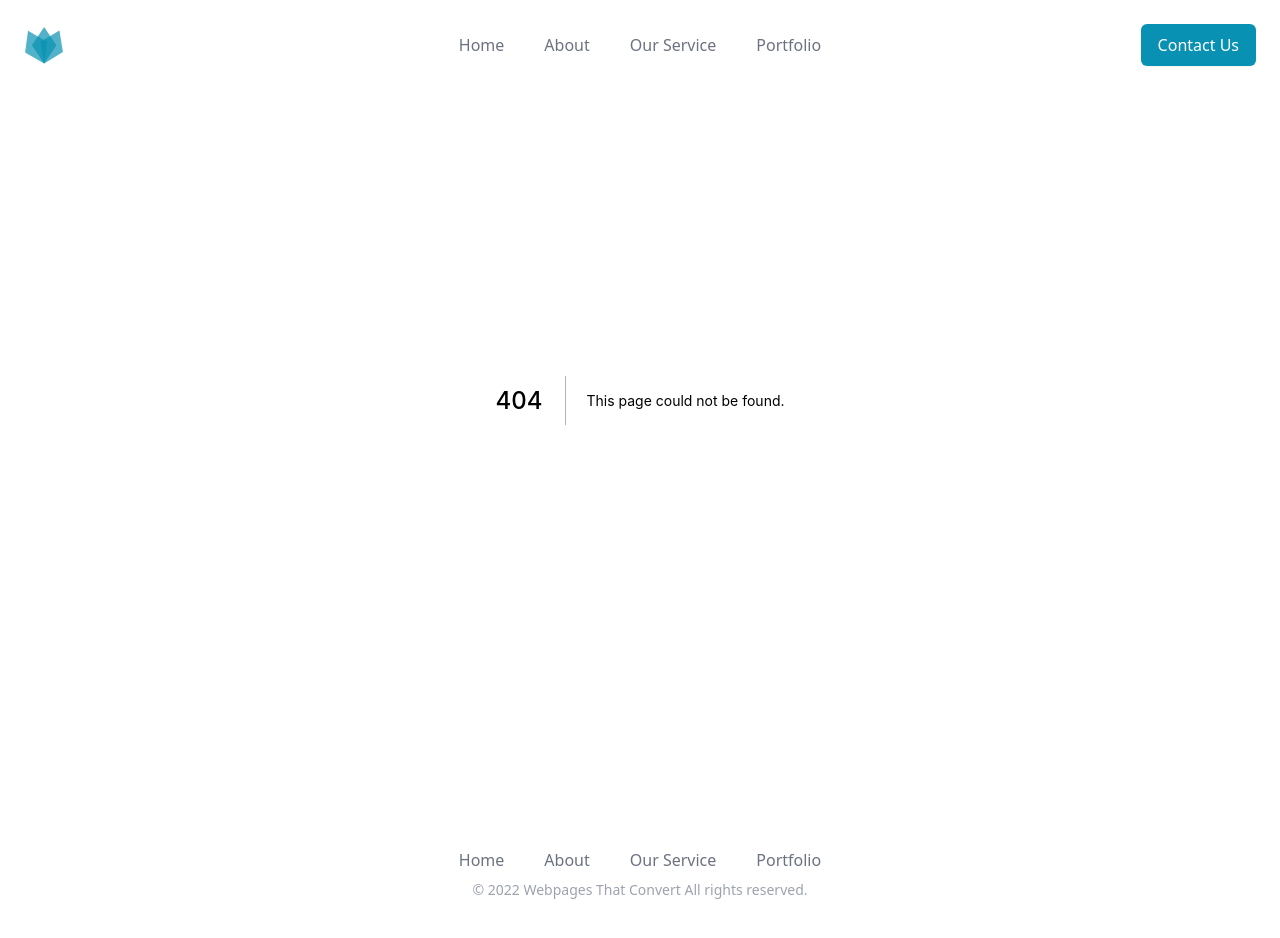
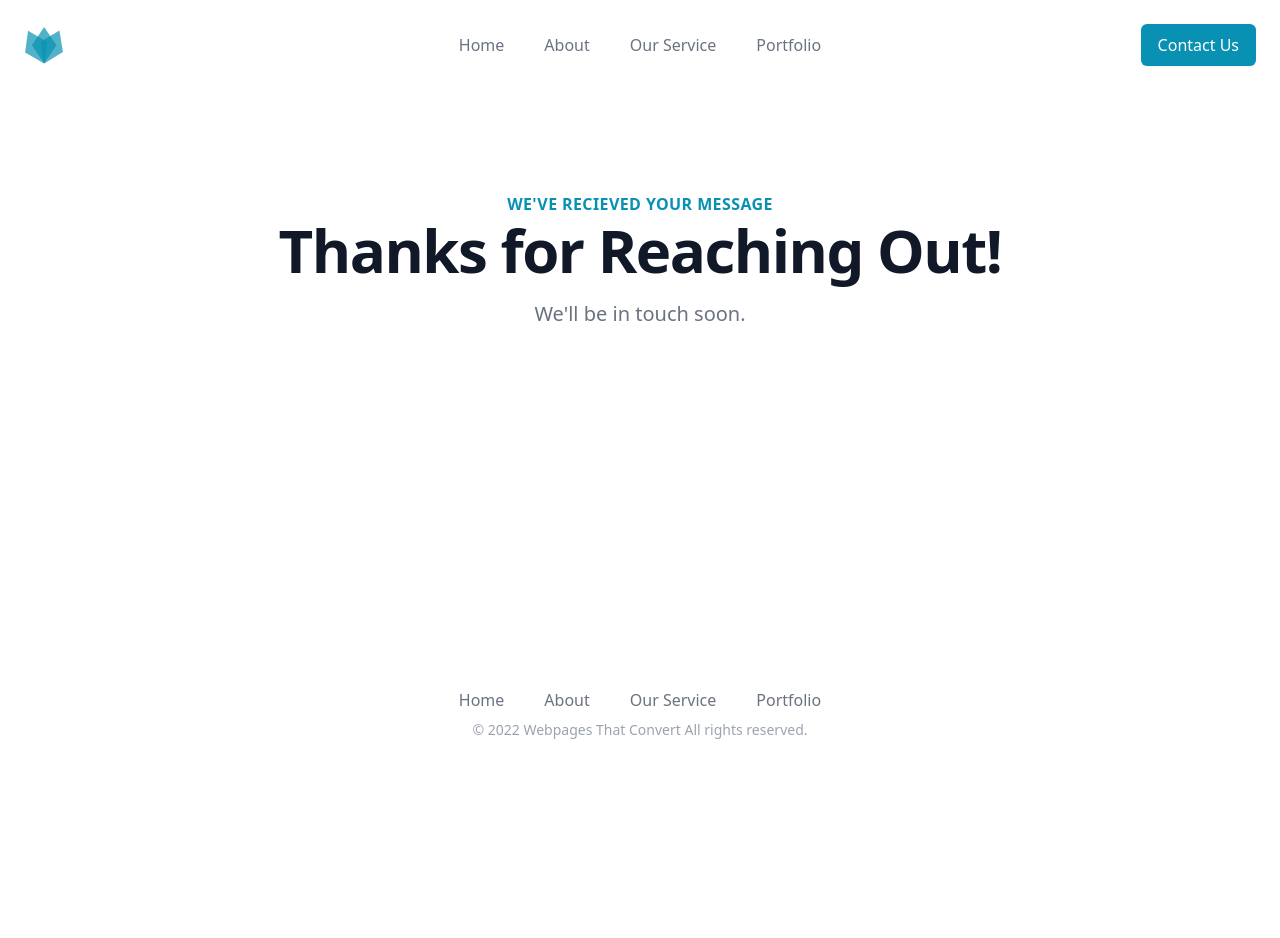
Before and after one commit to rowens794/freelance-template, a Next.js app: page /contact/success in a window 1280 px wide. Before the commit this address had no page. Shown: the top 938 px of the page. After the commit the page ends 800 px from the top, so only its background shows below. Built offline with nearby package versions, Linux system fonts and the light colour scheme.

Commit message:
added a thank you page

```diff
--- a/pages/_app.tsx
+++ b/pages/_app.tsx
@@ -24,7 +24,7 @@ function MyApp({ Component, pageProps }: AppProps) {
   }, [router.events])
 
   return (
-    <div className="relative">
+    <div className="relative ">
       <CenteredBorderHeader />
       <Component {...pageProps} />
       <Footer />
--- a/pages/_document.tsx
+++ b/pages/_document.tsx
@@ -32,7 +32,7 @@ export default class MyDocument extends Document {
             </>
           )}
         </Head>
-        <body>
+        <body className="">
           <Main />
           <NextScript />
         </body>
--- a/pages/contact.tsx
+++ b/pages/contact/index.tsx
@@ -1,9 +1,9 @@
 import type { NextPage } from 'next'
 import Head from 'next/head'
 
-import clientInfo from '../data/clientInfo'
-import Heading from '../page-sections/heading-sections/simple-centered'
-import Contact from '../page-sections/contact/split-two-tone'
+import clientInfo from '../../data/clientInfo'
+import Heading from '../../page-sections/heading-sections/simple-centered'
+import Contact from '../../page-sections/contact/split-two-tone'
 
 const Index: NextPage = () => {
   return (
--- /dev/null
+++ b/pages/contact/success.tsx
@@ -0,0 +1,31 @@
+import type { NextPage } from 'next'
+import Head from 'next/head'
+
+import clientInfo from '../../data/clientInfo'
+import Heading from '../../page-sections/heading-sections/simple-centered'
+import Contact from '../../page-sections/contact/split-two-tone'
+
+const Index: NextPage = () => {
+  return (
+    <div className="min-h-full bg-white">
+      <Head>
+        <title>{clientInfo.name}</title>
+        <meta
+          name="description"
+          content="We build custom websites for small business owners without upfront expenses."
+        />
+        <link rel="icon" href="/favicon.ico" />
+      </Head>
+
+      <main className="relative min-h-[calc(100vh-10rem)] ">
+        <Heading
+          heading="We've Recieved Your Message"
+          boldText="Thanks for Reaching Out!"
+          bodyText="We'll be in touch soon."
+        />
+      </main>
+    </div>
+  )
+}
+
+export default Index
--- a/pages/index.tsx
+++ b/pages/index.tsx
@@ -17,7 +17,7 @@ import AboutMe from '../page-sections/team/about-me'
 
 const Home: NextPage = () => {
   return (
-    <div className="">
+    <div className="min-h-full bg-white">
       <Head>
         <title>{clientInfo.name}</title>
         <meta
```
